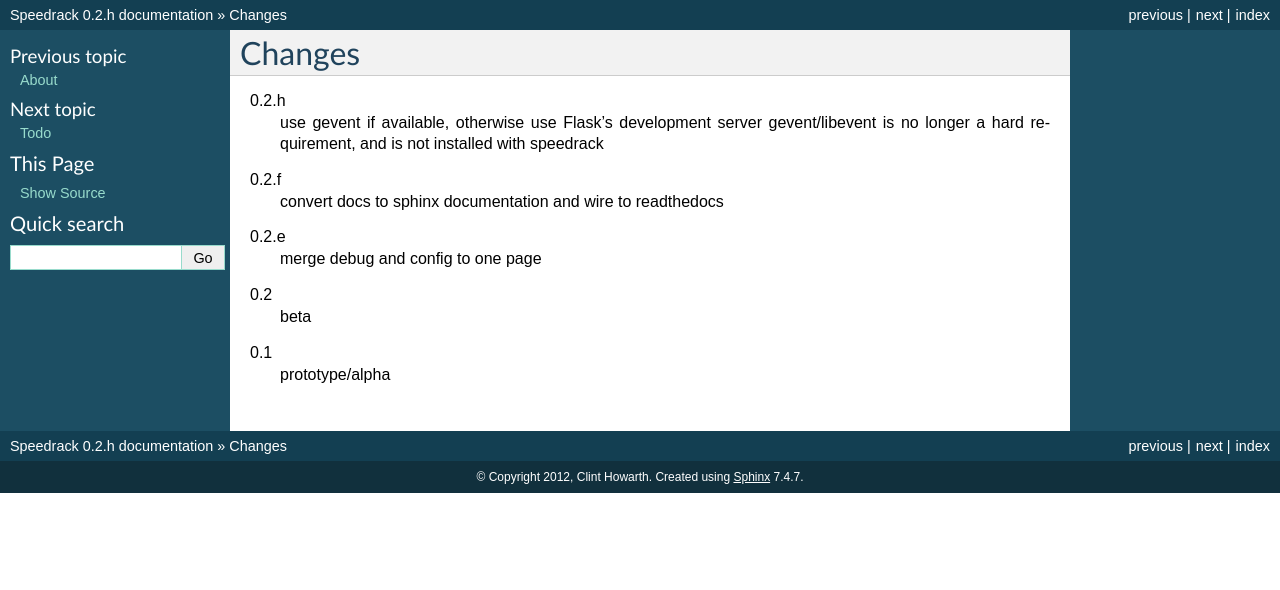
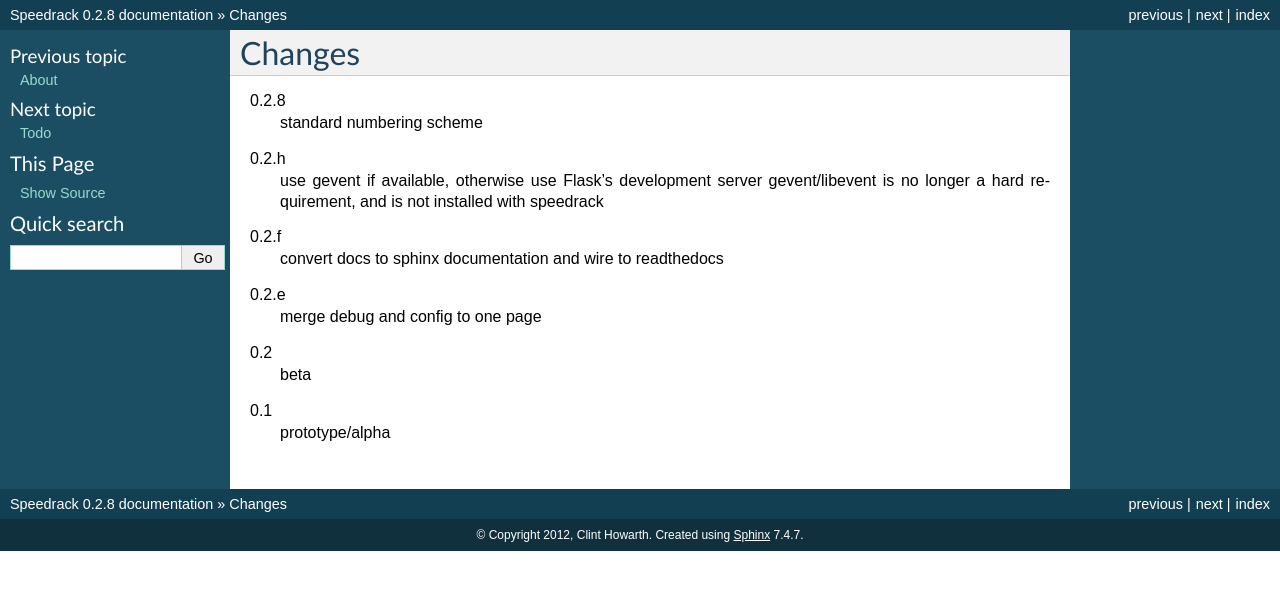
Before and after one commit to V-E-O/speedrack, a Sphinx documentation site: the page built from docs/changes.rst, in a window 1280 px wide. Shown: the top 590 px of the page. Built offline with Sphinx 7.4.7, drawn with Linux system fonts in a browser that asks for light colours.

Commit message:
standard numbering scheme

```diff
--- a/docs/changes.rst
+++ b/docs/changes.rst
@@ -1,6 +1,9 @@
 =======
 Changes
 =======
+
+0.2.8
+  standard numbering scheme
 
 0.2.h
   use gevent if available, otherwise use Flask's development server
--- a/docs/conf.py
+++ b/docs/conf.py
@@ -48,9 +48,9 @@
 # built documents.
 #
 # The short X.Y version.
-version = '0.2'
+version = '0.2.8'
 # The full version, including alpha/beta/rc tags.
-release = '0.2.h'
+release = version
 
 # The language for content autogenerated by Sphinx. Refer to documentation
 # for a list of supported languages.
--- a/setup.py
+++ b/setup.py
@@ -2,8 +2,8 @@
 
 from setuptools import setup, find_packages
 
-# if you change this version, also change __init__.py and cmdline.py
-version = "0.2.h"
+# also change __init__.py and cmdline.py and docs/conf.py and docs/changes.rst
+version = "0.2.8"
 
 with open('README.rst') as f:
     readme = f.read()
--- a/speedrack/__init__.py
+++ b/speedrack/__init__.py
@@ -1,4 +1,4 @@
-version_info = (0, 2, "h")
+version_info = (0, 2, 8)
 version = '.'.join(str(n) for n in version_info[:3])
 release = version + ''.join(str(n) for n in version_info[3:])
 
```
Also changed, not shown: 1 other file.
